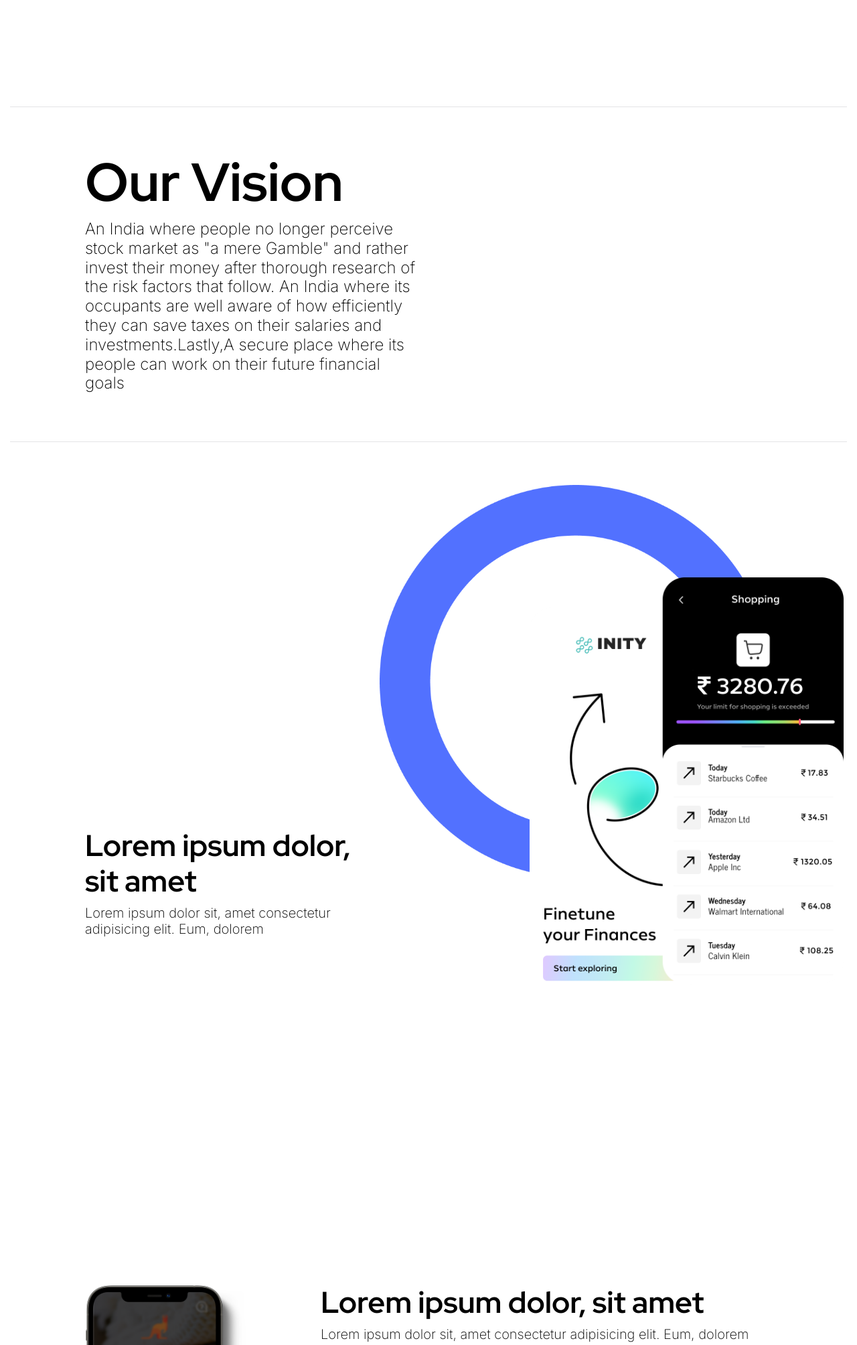
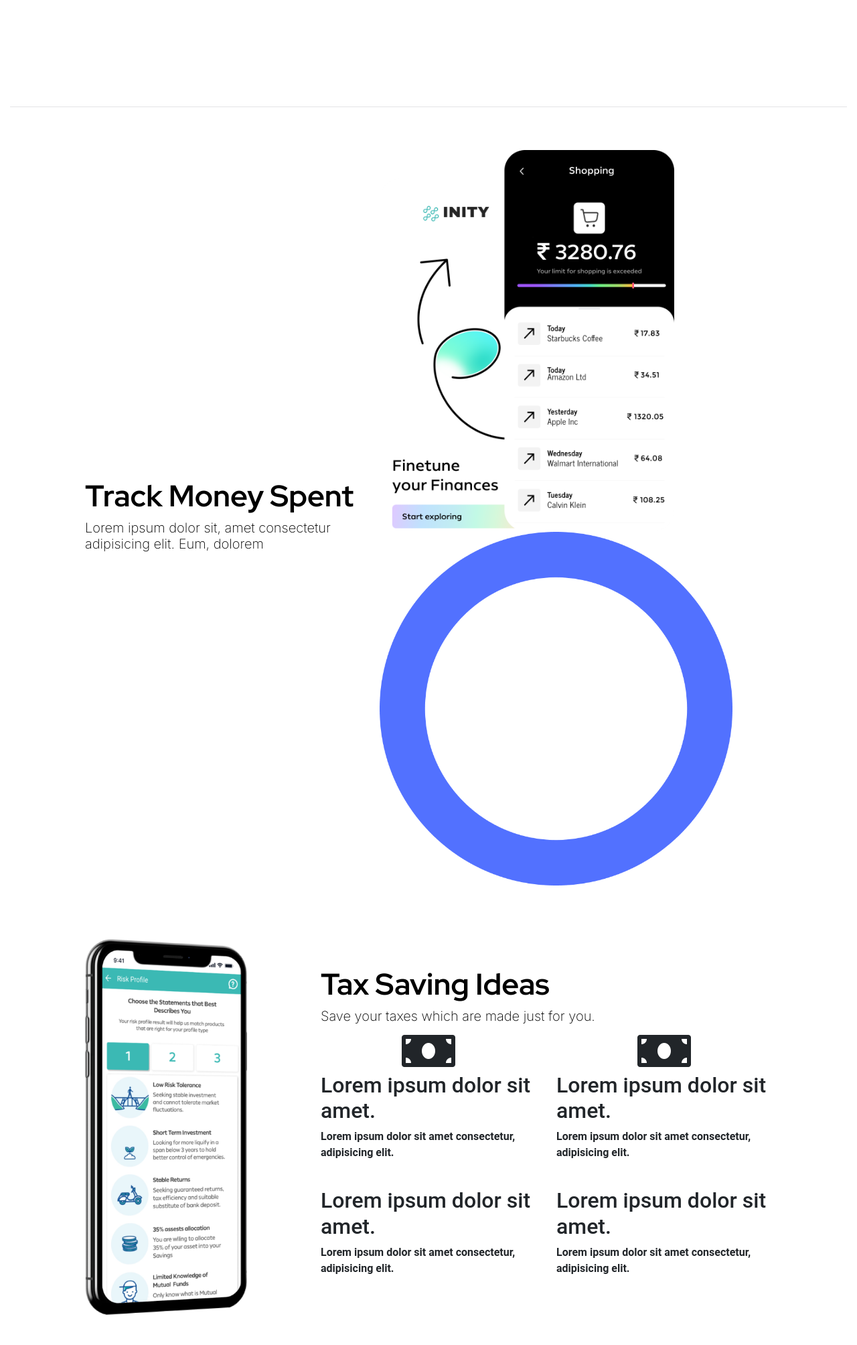
Before and after one commit to MananVij/inity-new, a PHP site: page / in a window 1280 px wide. Shown: the part 765-2773 px from the top of the page at 67% size. Run offline with PHP 8.4, Linux system fonts and the light colour scheme; some libraries are stand-ins or nearby versions.

Commit message:
code cleaned

```diff
--- a/index.html
+++ b/index.html
@@ -187,54 +187,51 @@
       <hr />
 
       <!-- second div -->
-      <div class="second-div container-fluid">
-        <div>
-          <div class="row" style="padding-top: 4rem">
-            <div class="col-lg-6">
-              <h3 style="font-size: 5rem">Our Vision</h3>
-              <h4>An India where people no longer perceive stock market as "a mere Gamble" and rather invest their money after thorough research of the risk factors that follow. An India where its occupants are well aware of how efficiently they can save taxes on their salaries and investments.Lastly,A secure place where its people can work on their future financial goals</h4>
-            </div>
-          </div>
-        </div>
-      </div>
-      <hr />
-
-      <div class="third-div">
+      <div class="second-div">
         <div class="row">
-            <div class="col-lg-5" style="display: flex;">
+            <div class="col-lg-5 col-sm-12" style="display: flex;">
                 <div style="display: flex;
                 flex-direction: column;
                 justify-content: center;
             ">
-                    <h3>Lorem ipsum dolor, sit amet</h3>
+                    <h3>Track Money Spent</h3>
                     <h5>Lorem ipsum dolor sit, amet consectetur adipisicing elit. Eum, dolorem</h5>
                 </div>
 
 
             </div>
-            <div class="col-lg-7">
+            <div class="col-lg-7 col-sm-12">
                 <div>
-                    <img src="./public/Ellipse 7.png" style="width: 100%; overflow: hidden;" alt="">
-                    <img src="./public/7.png" style="position: relative; left: 14rem; width: 80%;bottom: 28rem;" alt="">
+                    <img src="./public/7.png" alt="">
+                    <img src="./public/Ellipse 7.png" style="width: 90%;" alt="">
                 </div>
             </div>
         </div>
 
+        <!-- third div -->
+        <div class="third-div">
           <div class="row">
               <div class="col-lg-4">
                   <img src="./public/2.png" alt="">
               </div>
-            <div class="col-lg-8">
-                <h3>Lorem ipsum dolor, sit amet</h3>
-                <h5>Lorem ipsum dolor sit, amet consectetur adipisicing elit. Eum, dolorem</h5>
+              <div class="col-lg-8" style="display: flex;">
+                <div style="display: flex; flex-direction: column; justify-content: center;">
+                  <h3>Tax Saving Ideas</h3>
+                  <h5>Save your taxes which are made just for you.</h5>
                   <div class="row">
                       <div class="col-lg-6">
-                        <img src="" alt="">
+                        <div style="text-align: center;">
+                          <div>
+                            <i class="fas fa-money-bill fa-4x"></i>
+                          </div>
+                        </div>
                           <h2>Lorem ipsum dolor sit amet.</h2>
                           <p>Lorem ipsum dolor sit amet consectetur, adipisicing elit.</p>
                       </div>
                       <div class="col-lg-6">
-                        <img src="" alt="">
+                        <div style="text-align: center;">
+                          <i class="fas fa-money-bill fa-4x"></i>
+                        </div>
                           <h2>Lorem ipsum dolor sit amet.</h2>
                           <p>Lorem ipsum dolor sit amet consectetur, adipisicing elit.</p>
                       </div>
@@ -253,31 +250,38 @@
                   </div>
                 </div>
               </div>
-
-        <div class="row">
-            <div class="col-lg-7">
-                <div>
-                    <img src="./public/Ellipse 7.png" style="width: 100%; overflow: hidden; position: relative; right: 17.5rem;" alt="">
-                    <img src="./public/7.png" style="position: relative; width: 80%;bottom: 34rem;" alt="">
           </div>
         </div>
-            <div class="col-lg-5" style="display: flex;">
+
+        <!-- fourth-div -->
+        <div class="fourth-div">
+          <div class="row">
+            <div class="col-lg-7 col-sm-12">
+              <div>
+                  <img src="./public/7.png" alt="">
+                  <img src="./public/Ellipse 7.png" style="width: 90%;" alt="">
+              </div>
+          </div>
+              <div class="col-lg-5 col-sm-12" style="display: flex;">
                   <div style="display: flex;
                   flex-direction: column;
                   justify-content: center;
               ">
-                    <h3>Lorem ipsum dolor, sit amet</h3>
+                      <h3>Investment Ideas</h3>
                       <h5>Lorem ipsum dolor sit, amet consectetur adipisicing elit. Eum, dolorem</h5>
                   </div>
               </div>
           </div>
+        </div>
 
+        <div class="fifth-div">
           <div class="row">
               <div class="col-lg-4">
                   <img src="./public/2.png" alt="">
               </div>
-            <div class="col-lg-8">
-                <h3>Lorem ipsum dolor, sit amet</h3>
+              <div class="col-lg-8" style="display: flex;">
+                <div style="display: flex; flex-direction: column; justify-content: center;">
+                    <h3>Buy and Sell Stocks</h3>
                     <h5>Lorem ipsum dolor sit, amet consectetur adipisicing elit. Eum, dolorem</h5>
                     <div class="row">
                         <div class="col-lg-6">
@@ -306,8 +310,14 @@
                 </div>
               </div>
           </div>
+          <div>
+            <img class="triangle" src="./public/tri_green.png" style="position: absolute; width: 5%; z-index: -1;" alt="">
+          </div>
+        </div>
+      </div>
 
-      <div class="fourth-div">
+      <!-- sixth div -->
+      <div class="sixth-div">
         <div class="row">
           <div class="col-lg-3 col-md-3 col-sm-6 col-6 mb-4">
             <div
--- a/public/index.css
+++ b/public/index.css
@@ -34,10 +34,10 @@ a:hover {
 }
 
 @media (min-width:961px) {
-    .intro, .email-box, .second-div, .third-div, .fourth-div, footer {
+    .intro, .email-box, .second-div, .sixth-div, footer {
         padding: 0 7rem 4rem
     }
-    .third-div {
+    .second-div {
         padding-top: 4rem
     }
     .main-div {
@@ -60,6 +60,10 @@ h3 {
 h4, h5 {
     color: black;
     font-family: 'Inter', sans-serif;
+}
+
+.third-div, .fourth-div, .fifth-div, .sixth-div {
+    padding-top: 5rem;
 }
 
 .blocks {
@@ -85,7 +89,7 @@ hr {
     margin: 0;
 }
 
-.third-div img {
+.second-div img {
     width: 75%;
 }
 .features-div {
@@ -95,7 +99,7 @@ hr {
     font-size: 5rem;
 }
 
-.fourth-div h3{
+.sixth-div h3{
     color: white;
 }
 .box:hover {
--- a/public/index.js
+++ b/public/index.js
@@ -53,3 +53,15 @@ gsap.from("h1", {
       pin: ".explain-img4",
     }
   })
+
+
+  $( window ).on('scroll', function(){
+
+    var scrollTop = $(this).scrollTop();
+    console.log(this)
+    $( '.triangle' ).css({
+      transform: 'translateX('+  ( 0.18 * scrollTop ) +'px)',
+      transform: 'translateY('+  ( 0.18 * scrollTop ) +'px)',
+    });
+
+  });
```
Also changed, not shown: public/2.png, public/tri_green.png (added). Lines whose indentation alone changed are shown as unchanged.
